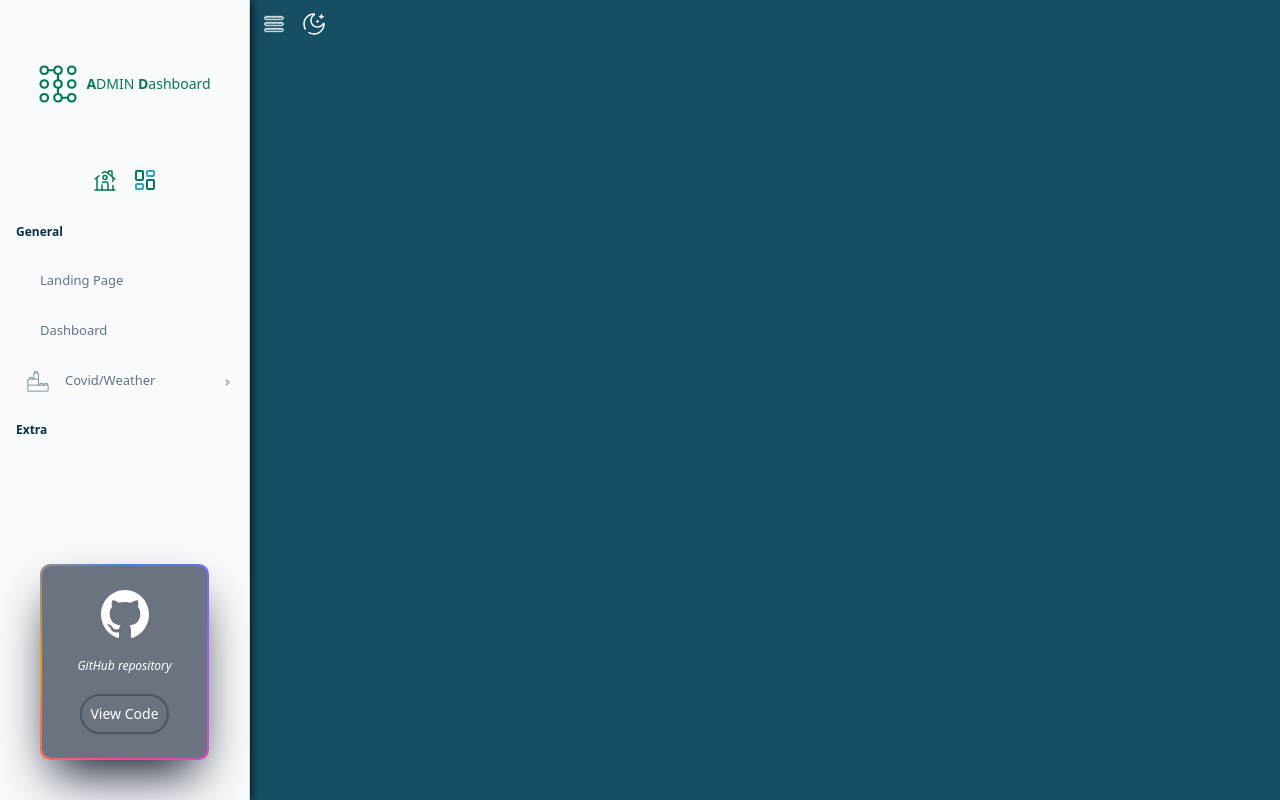
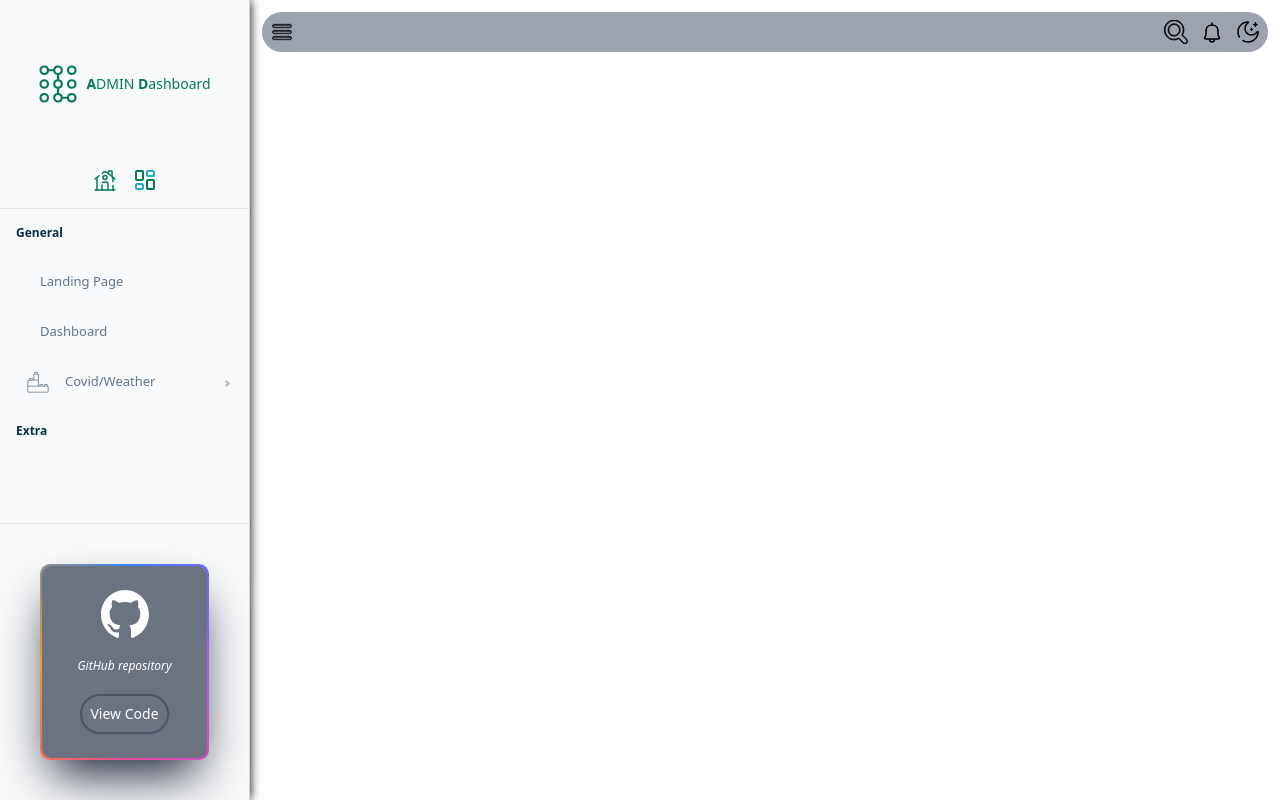
Before and after one commit to mitchin20/dashboard-client, a React (Create React App) app: page /admin-dashboard in a window 1280 px wide. Built offline with nearby package versions, Linux system fonts and the light colour scheme.

Commit message:
Adjust admin-dashboard layout 2

```diff
--- a/src/modules/admin_dashboard/AdminDashboard.tsx
+++ b/src/modules/admin_dashboard/AdminDashboard.tsx
@@ -1,11 +1,9 @@
 import React, { lazy, useState } from "react";
-import MenuIcon from "../../svgIcons/MenuIcon";
 import { Outlet } from "react-router-dom";
 import Layout from "./layouts/Layout";
-import LightThemeIcon from "../../svgIcons/LightThemeIcon";
-import DarkThemeIcon from "../../svgIcons/DarkThemeIcon";
 
 const CustomSidebar = lazy(() => import("./components/CustomSidebar"));
+const MainHeader = lazy(() => import("./components/MainHeader"));
 
 type Theme = "light" | "dark";
 
@@ -46,37 +44,22 @@ const AdminDashboard = () => {
                 setToggled={setToggled}
                 onBreakPoint={setBroken}
             />
-            <main className={`w-full overflow-hidden p-3 bg-cyan-900`}>
-                <div
-                    className={`flex ${broken ? "justify-end" : "justify-start"} gap-4`}
-                >
-                    {broken ? (
-                        <button onClick={() => setToggled(!toggled)}>
-                            <MenuIcon className="w-6 h-6 text-white" />
-                        </button>
-                    ) : (
-                        <button onClick={handleCollapseSidebar}>
-                            <MenuIcon className="w-6 h-6 text-white" />
-                        </button>
-                    )}
-                    {theme === "dark" ? (
-                        <button
-                            key="dark"
-                            onClick={handleThemeChange}
-                            className="animate-slideIn"
-                        >
-                            <LightThemeIcon className="w-6 h-6 text-white" />
-                        </button>
-                    ) : (
-                        <button
-                            key="light"
-                            onClick={handleThemeChange}
-                            className="animate-slideIn"
-                        >
-                            <DarkThemeIcon className="w-6 h-6 text-white" />
-                        </button>
-                    )}
-                </div>
+            <main
+                className={`w-full overflow-y-scroll p-3 ${theme === "dark" ? "bg-cyan-900" : "bg-white"}`}
+            >
+                {/* Main header */}
+                <MainHeader
+                    toggled={toggled}
+                    theme={theme}
+                    broken={broken}
+                    setToggled={setToggled}
+                    handleCollapseSidebar={handleCollapseSidebar}
+                    handleThemeChange={handleThemeChange}
+                />
+
+                {/* Dashboard info */}
+
+                {/* Main content */}
                 <div>
                     <Outlet />
                 </div>
--- a/src/modules/admin_dashboard/components/CustomSidebar.tsx
+++ b/src/modules/admin_dashboard/components/CustomSidebar.tsx
@@ -64,7 +64,9 @@ const CustomSidebar: React.FC<CustomSidebarProps> = ({
         >
             <div className="flex flex-col h-full">
                 {/* Sizebar Header */}
-
+                <div
+                    className={`sticky top-0 z-50 border-b-[1px] border-solid ${theme === "dark" ? "bg-gray-950" : "bg-gray-50"}`}
+                >
                     <div
                         className={`flex items-center justify-center ${getTextColorClass(theme)} mx-auto my-16`}
                     >
@@ -97,7 +99,9 @@ const CustomSidebar: React.FC<CustomSidebarProps> = ({
                         {broken && (
                             <Tooltip content="Close Sidebar">
                                 <button
-                                onClick={() => setToggled && setToggled(false)}
+                                    onClick={() =>
+                                        setToggled && setToggled(false)
+                                    }
                                 >
                                     <MenuIcon
                                         className={`w-6 h-6 ${getTextColorClass(theme)}`}
@@ -106,7 +110,10 @@ const CustomSidebar: React.FC<CustomSidebarProps> = ({
                             </Tooltip>
                         )}
                     </div>
+                </div>
 
+                {/* Menu Items */}
+                <div className={`flex-grow overflow-y-auto`}>
                     <h6
                         className={`text-xs text-left pl-4 my-4 font-semibold ${theme === "light" ? "text-sky-950" : "text-sky-50"}`}
                     >
@@ -118,16 +125,15 @@ const CustomSidebar: React.FC<CustomSidebarProps> = ({
                         </MenuItem>
                     </Menu>
                     <Menu menuItemStyles={menuItemStyles(theme, collapsed)}>
-                    <MenuItem component={<RouterLink to="/admin-dashboard" />}>
+                        <MenuItem
+                            component={<RouterLink to="/admin-dashboard" />}
+                        >
                             <div className="pl-5">Dashboard</div>
                         </MenuItem>
                     </Menu>
 
                     {/* Sizebar Menu */}
-                <Menu
-                    menuItemStyles={menuItemStyles(theme, collapsed)}
-                    className=" h-full"
-                >
+                    <Menu menuItemStyles={menuItemStyles(theme, collapsed)}>
                         <SubMenu
                             label="Covid/Weather"
                             icon={<BuildIcon className="h-6 w-6" />}
@@ -149,10 +155,14 @@ const CustomSidebar: React.FC<CustomSidebarProps> = ({
                             Extra
                         </h6>
                     </Menu>
+                </div>
 
                 {/* Sidebar Footer */}
+                <div
+                    className={`sticky bottom-0 z-50 ${theme === "dark" ? "bg-gray-950" : "bg-gray-50"} ${collapsed ? "p-5" : "p-10"} border-t-[1px] border-solid`}
+                >
                     {collapsed ? (
-                    <div className="flex justify-center h-auto p-5">
+                        <div className="flex justify-center h-auto">
                             <Link href={GITHUB_URL} target="_blank">
                                 <GitHubIcon
                                     className={`h-12 w-12 ${theme === "dark" ? "text-white" : "text-black"}`}
@@ -160,7 +170,7 @@ const CustomSidebar: React.FC<CustomSidebarProps> = ({
                             </Link>
                         </div>
                     ) : (
-                    <div className="h-auto w-full p-10 text-white">
+                        <div className="h-auto w-full text-white">
                             <Card2
                                 slideEffect
                                 className="relative h-auto w-full rounded-[10px] overflow-hidden before:absolute before:inset-[-200%] hover:before:animate-spin before:bg-gradient-conic before:rounded-[10px] before:-z-10 p-[2px]"
@@ -188,6 +198,7 @@ const CustomSidebar: React.FC<CustomSidebarProps> = ({
                         </div>
                     )}
                 </div>
+            </div>
         </Sidebar>
     );
 };
--- /dev/null
+++ b/src/modules/admin_dashboard/components/MainHeader.tsx
@@ -0,0 +1,73 @@
+import React, { memo } from "react";
+import MenuIcon from "../../../svgIcons/MenuIcon";
+import LightThemeIcon from "../../../svgIcons/LightThemeIcon";
+import DarkThemeIcon from "../../../svgIcons/DarkThemeIcon";
+import NotificationIcon from "../../../svgIcons/NotificationIcon";
+import SearchIcon from "../../../svgIcons/SearchIcon";
+
+interface MainHeaderProps {
+    broken: boolean;
+    theme: string;
+    toggled: boolean;
+    handleCollapseSidebar: () => void;
+    handleThemeChange: () => void;
+    setToggled: React.Dispatch<React.SetStateAction<boolean>>;
+}
+
+const MainHeader: React.FC<MainHeaderProps> = ({
+    toggled,
+    theme,
+    broken,
+    setToggled,
+    handleCollapseSidebar,
+    handleThemeChange,
+}) => {
+    const iconColor = theme === "dark" ? "text-white" : "text-black";
+    return (
+        <header
+            className={`sticky top-0 z-50 bg-gray-400 p-2 rounded-full align-middle items-center ${broken ? "flex justify-self-end gap-4" : "grid grid-cols-2 gap-2"}`}
+        >
+            <div
+                className={`${!broken ? "grid justify-items-start" : "flex items-center"}`}
+            >
+                {broken ? (
+                    <button onClick={() => setToggled(!toggled)}>
+                        <MenuIcon className={`w-6 h-6 ${iconColor}`} />
+                    </button>
+                ) : (
+                    <button onClick={handleCollapseSidebar}>
+                        <MenuIcon className={`w-6 h-6 ${iconColor}`} />
+                    </button>
+                )}
+            </div>
+
+            <div className={`${!broken && "grid justify-items-end"}`}>
+                <div className="flex gap-3">
+                    <SearchIcon className={`w-6 h-6 ${iconColor}`} />
+                    <NotificationIcon className={`w-6 h-6 ${iconColor}`} />
+                    {theme === "dark" ? (
+                        <button
+                            key="dark"
+                            onClick={handleThemeChange}
+                            className="animate-slideIn"
+                        >
+                            <LightThemeIcon
+                                className={`w-6 h-6 ${iconColor}`}
+                            />
+                        </button>
+                    ) : (
+                        <button
+                            key="light"
+                            onClick={handleThemeChange}
+                            className="animate-slideIn"
+                        >
+                            <DarkThemeIcon className={`w-6 h-6 ${iconColor}`} />
+                        </button>
+                    )}
+                </div>
+            </div>
+        </header>
+    );
+};
+
+export default memo(MainHeader);
--- a/src/modules/admin_dashboard/layouts/Layout.tsx
+++ b/src/modules/admin_dashboard/layouts/Layout.tsx
@@ -7,9 +7,7 @@ interface LayoutProps {
 
 const Layout: React.FC<LayoutProps> = ({ className, children }) => {
     return (
-        <div
-            className={`flex min-h-screen transform duration-1000 ${className}`}
-        >
+        <div className={`flex h-screen transform duration-1000 ${className}`}>
             {children}
         </div>
     );
--- /dev/null
+++ b/src/svgIcons/NotificationIcon.tsx
@@ -0,0 +1,35 @@
+import React from "react";
+
+interface NotificationIconProps {
+    className?: string;
+}
+
+const NotificationIcon: React.FC<NotificationIconProps> = ({ className }) => {
+    return (
+        <svg
+            viewBox="0 0 24 24"
+            fill="none"
+            xmlns="http://www.w3.org/2000/svg"
+            className={className}
+        >
+            <g clip-path="url(#clip0_15_159)">
+                <rect width="24" height="24" fill="none" />
+                <path
+                    d="M9.5 19C8.89555 19 7.01237 19 5.61714 19C4.87375 19 4.39116 18.2177 4.72361 17.5528L5.57771 15.8446C5.85542 15.2892 6 14.6774 6 14.0564C6 13.2867 6 12.1434 6 11C6 9 7 5 12 5C17 5 18 9 18 11C18 12.1434 18 13.2867 18 14.0564C18 14.6774 18.1446 15.2892 18.4223 15.8446L19.2764 17.5528C19.6088 18.2177 19.1253 19 18.382 19H14.5M9.5 19C9.5 21 10.5 22 12 22C13.5 22 14.5 21 14.5 19M9.5 19C11.0621 19 14.5 19 14.5 19"
+                    stroke="currentColor"
+                    strokeWidth="1.5"
+                    strokeLinejoin="round"
+                />
+                <path
+                    d="M12 5V3"
+                    stroke="currentColor"
+                    strokeWidth="1.5"
+                    strokeLinecap="round"
+                    strokeLinejoin="round"
+                />
+            </g>
+        </svg>
+    );
+};
+
+export default NotificationIcon;
--- /dev/null
+++ b/src/svgIcons/SearchIcon.tsx
@@ -0,0 +1,35 @@
+import React from "react";
+
+interface SearchIconProps {
+    className?: string;
+}
+
+const SearchIcon: React.FC<SearchIconProps> = ({ className }) => {
+    return (
+        <svg
+            version="1.1"
+            id="Layer_1"
+            xmlns="http://www.w3.org/2000/svg"
+            xmlnsXlink="http://www.w3.org/1999/xlink"
+            viewBox="0 0 31 32"
+            enableBackground="new 0 0 31 32"
+            xmlSpace="preserve"
+            className={className}
+        >
+            <g>
+                <path
+                    fill="currentColor"
+                    stroke="currentColor"
+                    d="M13.025,26.614c2.117,0,4.208-0.524,6.07-1.519l5.606,5.766c0.688,0.703,1.608,1.09,2.59,1.09 c0.981,0,1.901-0.387,2.59-1.09c1.42-1.448,1.42-3.806,0-5.254l-5.542-5.652c1.157-2.033,1.767-4.331,1.767-6.672 c0-7.352-5.868-13.332-13.081-13.332c-7.212,0-13.081,5.98-13.081,13.332C-0.056,20.634,5.812,26.614,13.025,26.614z M13.025,0.951 c6.661,0,12.081,5.532,12.081,12.332c0,2.293-0.632,4.541-1.828,6.502c-0.113,0.185-0.085,0.418,0.055,0.582 c0.027,0.031,0.057,0.059,0.09,0.082l5.744,5.857c1.042,1.063,1.042,2.792,0,3.855c-0.999,1.018-2.755,1.017-3.75,0.001 l-5.875-6.043c-0.103-0.105-0.23-0.163-0.358-0.163c-0.095,0-0.191,0.032-0.276,0.1c-1.787,1.02-3.821,1.558-5.882,1.558 c-6.661,0-12.081-5.531-12.081-12.331S6.364,0.951,13.025,0.951z"
+                />
+                <path
+                    fill="currentColor"
+                    stroke="currentColor"
+                    d="M13.025,21.532c4.465,0,8.098-3.7,8.098-8.249s-3.633-8.25-8.098-8.25c-4.465,0-8.098,3.701-8.098,8.25 S8.56,21.532,13.025,21.532z M13.025,6.033c3.914,0,7.098,3.252,7.098,7.25c0,3.997-3.184,7.249-7.098,7.249 c-3.914,0-7.098-3.252-7.098-7.249C5.927,9.285,9.111,6.033,13.025,6.033z"
+                />
+            </g>
+        </svg>
+    );
+};
+
+export default SearchIcon;
```
Also changed, not shown: src/svgIcons/search-svgrepo-com.svg (added). Lines whose indentation alone changed are shown as unchanged.
